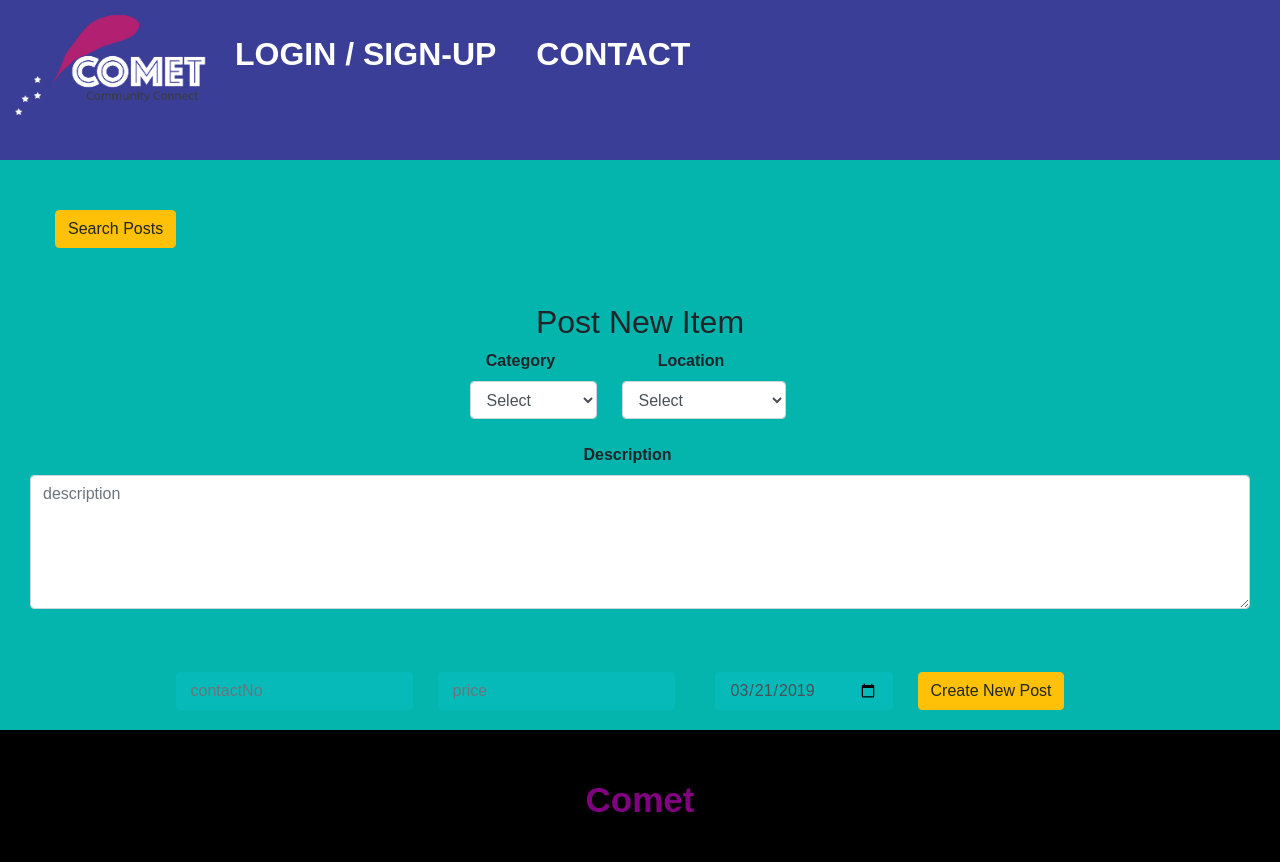
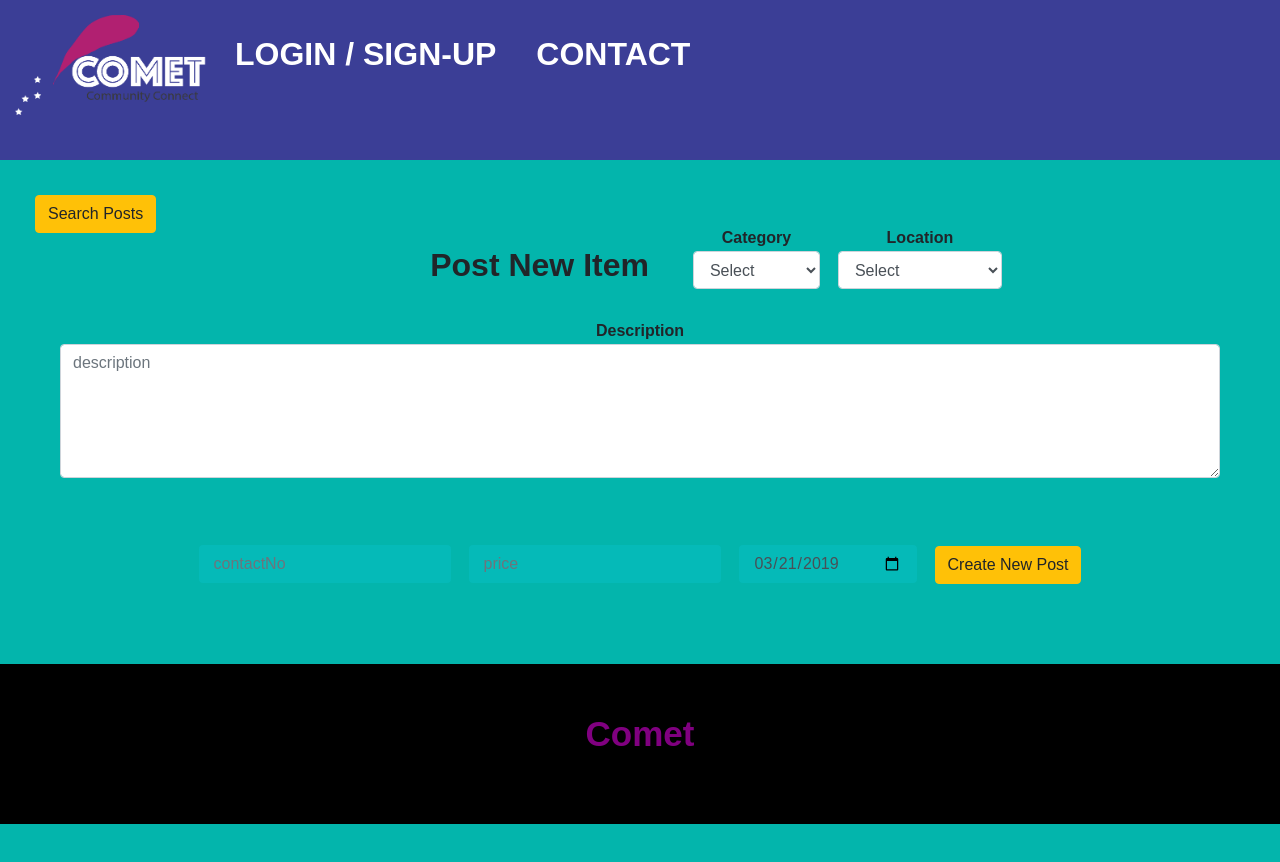
Before and after one commit to amgava/therandomsamaritans, a React (Create React App) app in the folder client/: page /makepost in a window 1280 px wide. Shown: the top 862 px of the page. After the commit the page ends 824 px from the top, so only its background shows below. Built offline with nearby package versions, Linux system fonts and the light colour scheme.

Commit message:
more UI tweeks

```diff
--- a/client/src/components/Pageswitch/Pageswitch.css
+++ b/client/src/components/Pageswitch/Pageswitch.css
@@ -1,7 +1,8 @@
 .pageSwitchBar {
-    display: inline-block;
-    padding: 25px;
-    margin: 25px;
+    display: inline-flex;
+    float: left;
+    padding: 15px;
+    margin: 15px;
 }
 
 A.pageToggle {
--- a/client/src/components/Seachresults/Searchresults.css
+++ b/client/src/components/Seachresults/Searchresults.css
@@ -1,4 +1,6 @@
 .postTitle {
     font-size: 34px;
-    text-emphasis: bolder;
+    display: inline;
+    margin: 35px;
+    font-weight: bold;
 }
--- a/client/src/components/Seachresults/Searchresults.js
+++ b/client/src/components/Seachresults/Searchresults.js
@@ -16,9 +16,9 @@ const Searchresults = props => {
     return (
       <span className="searchResultsBox">
       <Container fluid>
-        <span><h2>Search Results:</h2></span>
+        <span><h2 className="postTitle">Search Results</h2></span>
             {props.results.length ? (
-              <List>
+              <List className="resultsOuterBox">
                 {props.results.map(res => (
                   <ListItem key={res._id}>
                   <List>
--- a/client/src/pages/Makepost/Makepost.css
+++ b/client/src/pages/Makepost/Makepost.css
@@ -16,15 +16,15 @@
 }
 
 .makePostPageBox {
-    padding: 0px;
-    padding-left: 25px;
-    padding-right: 25px;
+margin: 55px;
 }
 
 .formLabel {
     font-weight: bolder;
 }
 
-#price, #date, #contactNo {
-margin: auto;
+.makePostTitle {
+    display: inline;
+    margin: 35px;
+    font-weight: bold;
 }
--- a/client/src/pages/Makepost/Makepost.js
+++ b/client/src/pages/Makepost/Makepost.js
@@ -82,14 +82,11 @@ export default class Makepost extends Component {
     render() {
         return (
             <div className="wrapper">
-                <header className="App-header">
-                    <Pageswitch />
-                    <Form className="searchInputForm" />
-                </header>
                 <div className="App-body">
+                <Pageswitch />
                     <div className="makePostPageBox">
-                        <Form className="clearfix">
-                            <h2>Post New Item</h2>
+                        <Form>
+                            <h2 className="makePostTitle">Post New Item</h2>
                             <div className="formItem">
                                 <Form.Label
                                     className="formLabel">
--- a/client/src/pages/Searchpost/Searchpost.css
+++ b/client/src/pages/Searchpost/Searchpost.css
@@ -1,17 +1,28 @@
 .searchInputForm {
-    display: inline-block;
-    padding: 5px;
-    margin: 12px;
+    display: inline;
 }
 
 .formItem {
-    margin-right: 25px;
+    margin: 1px;
+    margin-right: 5px;
+    margin-left: 5px;
+    padding: 4px;
+    text-align: center;
 }
 
 .formLabel {
-    margin-right: 25px;
+    margin-right: 5px;
+    margin-left: 5px;
+    padding: 0px;
+    margin: 1px;
+}
+
+.searchSubmit {
+    margin-right: 5px;
+    margin-left: 5px;
+    margin: 1px;
 }
 
 .searchResultsBody {
-    min-height: 40vh;
+    min-height: 50vh;
 }
--- a/client/src/pages/Searchpost/Searchpost.js
+++ b/client/src/pages/Searchpost/Searchpost.js
@@ -120,7 +120,7 @@ export default class Searchpost extends Component {
                             </Form.Control>
                         </div>
                         <div className="formItem">
-                            <Button variant="primary"
+                            <Button variant="primary" className="searchSubmit"
                                 onClick={this.handleSearchPostsFormSubmit} >
                                 Submit Search
                             </Button>
```
